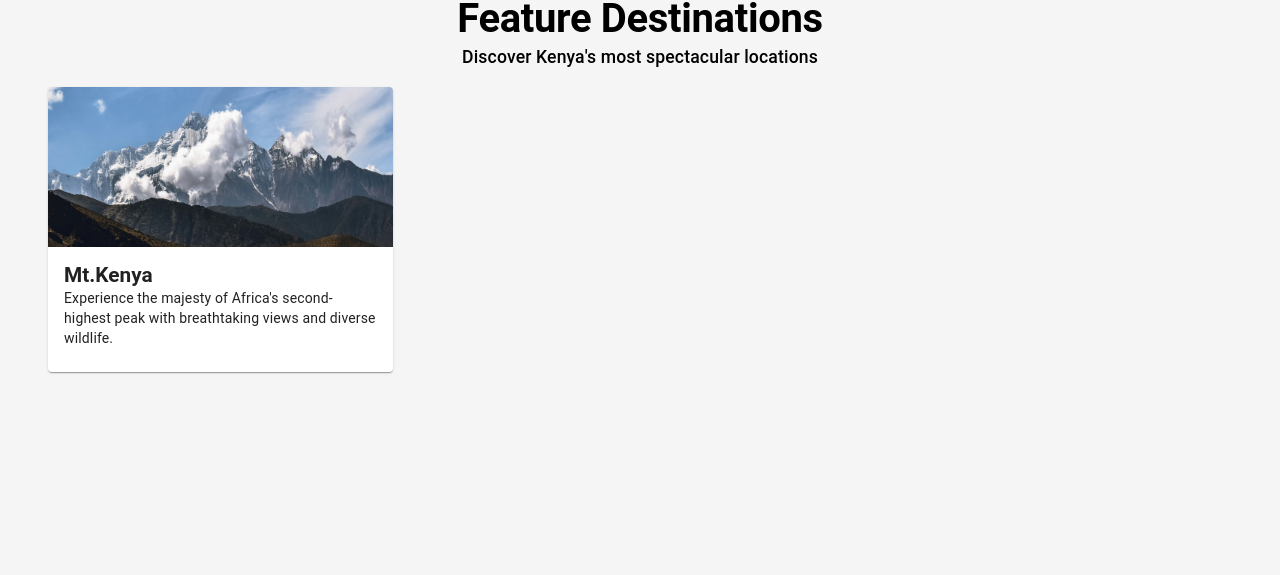
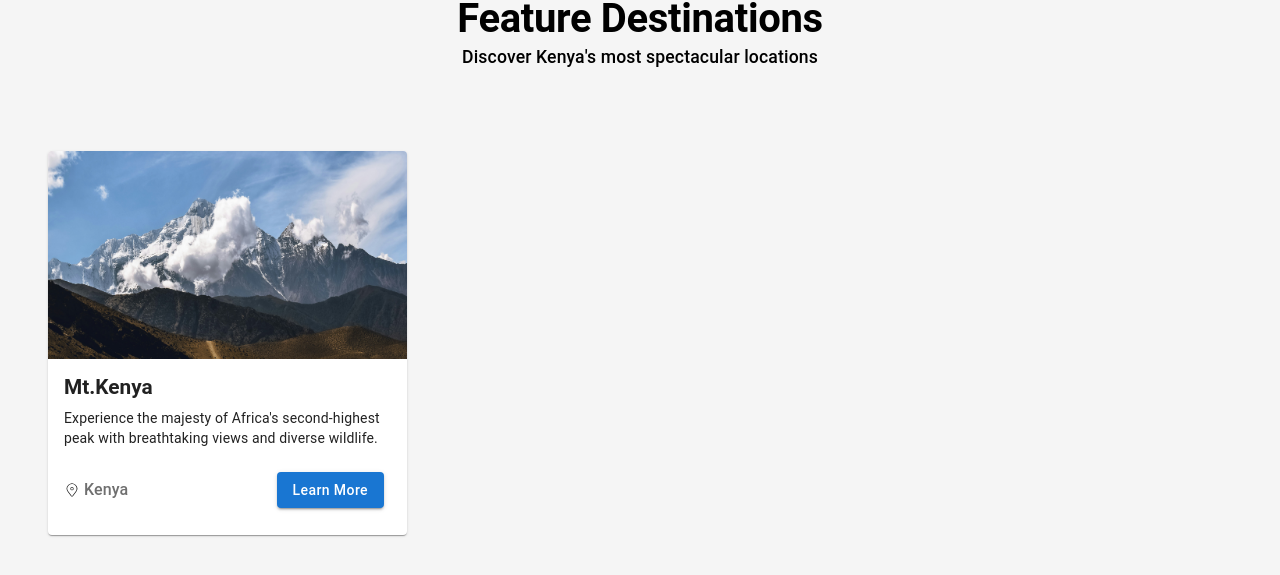
Before and after one commit to NathanaelMutua/zaph-tours, a React (Vite) app: page / in a window 1280 px wide. Shown: the part 1428-2003 px from the top of the page. Built offline with nearby package versions, Linux system fonts and the light colour scheme.

Commit message:
style: add content to feature destination card - add data array for the feature destinations - add card content and card actions to the feature destination card

```diff
--- a/src/components/FeatureDestinations.tsx
+++ b/src/components/FeatureDestinations.tsx
@@ -6,7 +6,10 @@ import {
   Card,
   CardMedia,
   CardContent,
+  CardActions,
+  Button,
 } from "@mui/material";
+import { CiLocationOn } from "react-icons/ci";
 
 function FeatureDestinations() {
   return (
@@ -23,22 +26,28 @@ function FeatureDestinations() {
         >
           Feature Destinations
         </Typography>
-        <Typography variant="h6" fontSize="1.1rem" pb={2}>
+        <Typography variant="h6" fontSize="1.1rem" pb={10}>
           Discover Kenya's most spectacular locations
         </Typography>
       </Stack>
-      <Grid container>
-        <Grid size={3.5} height="23rem">
-          <Card>
-            <Stack component="div" height="10rem">
+      <Grid container spacing={3}>
+        <Grid size={3.8}>
+          <Card sx={{ height: "24rem" }}>
+            <Stack component="div" height="13rem">
               <CardMedia
                 component="img"
                 image="/mount-kenya.jpg"
                 sx={{ objectFit: "cover", height: "100%" }}
               />
             </Stack>
+            <Stack width="22rem" justifyContent="center">
               <CardContent>
-              <Typography variant="h3" fontSize="1.3rem" fontWeight="bold">
+                <Typography
+                  variant="h3"
+                  fontSize="1.3rem"
+                  fontWeight="bold"
+                  pb={1}
+                >
                   Mt.Kenya
                 </Typography>
                 <Typography variant="body2">
@@ -46,6 +55,31 @@ function FeatureDestinations() {
                   breathtaking views and diverse wildlife.
                 </Typography>
               </CardContent>
+              <CardActions
+                sx={{
+                  display: "flex",
+                  justifyContent: "space-between",
+                  paddingInline: "1rem",
+                }}
+              >
+                <Stack direction="row" spacing={0.5} alignItems="center">
+                  <CiLocationOn />
+                  <Typography
+                    variant="h6"
+                    fontSize="1rem"
+                    color="rgb(111, 111, 111)"
+                  >
+                    Kenya
+                  </Typography>
+                </Stack>
+                <Button
+                  variant="contained"
+                  sx={{ textTransform: "capitalize" }}
+                >
+                  Learn More
+                </Button>
+              </CardActions>
+            </Stack>
           </Card>
         </Grid>
       </Grid>
```
Also changed, not shown: src/data/FeatureDestinations.ts (added, +38 -0 lines). Lines whose indentation alone changed are shown as unchanged.
